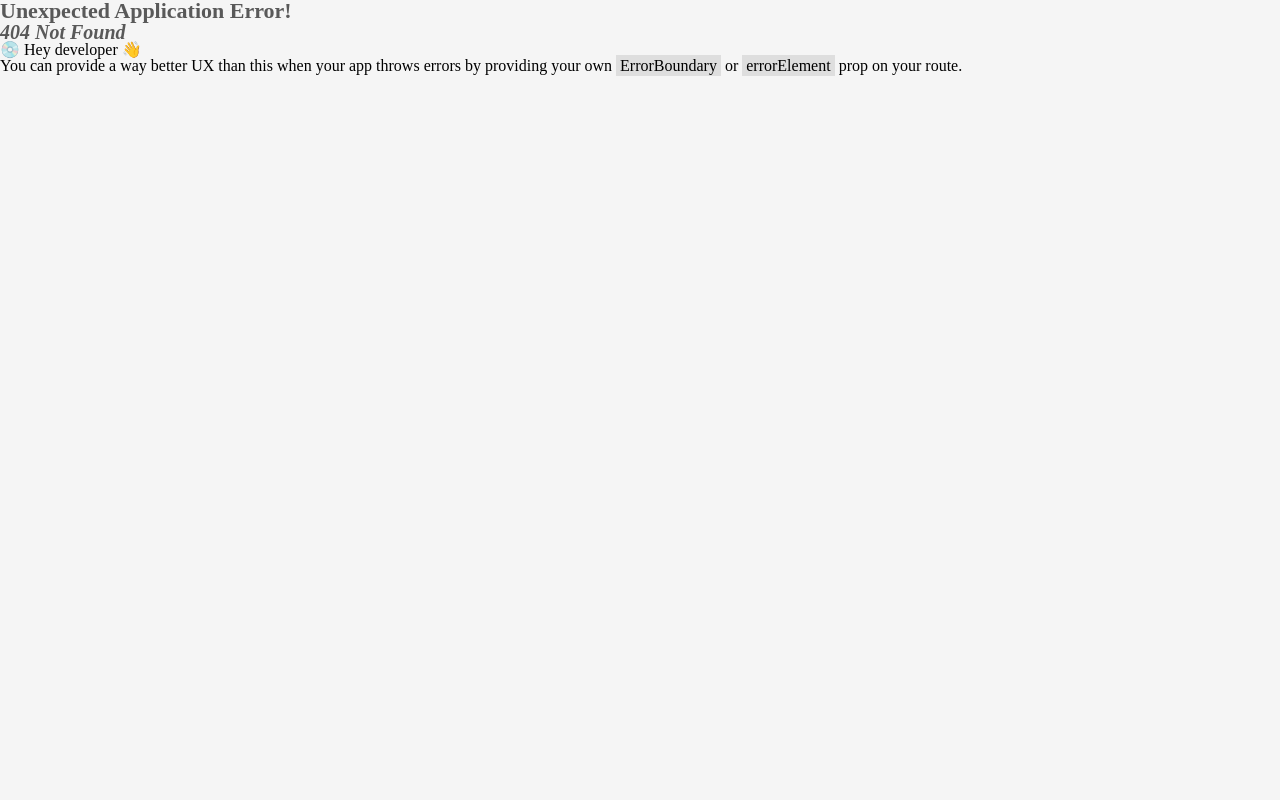
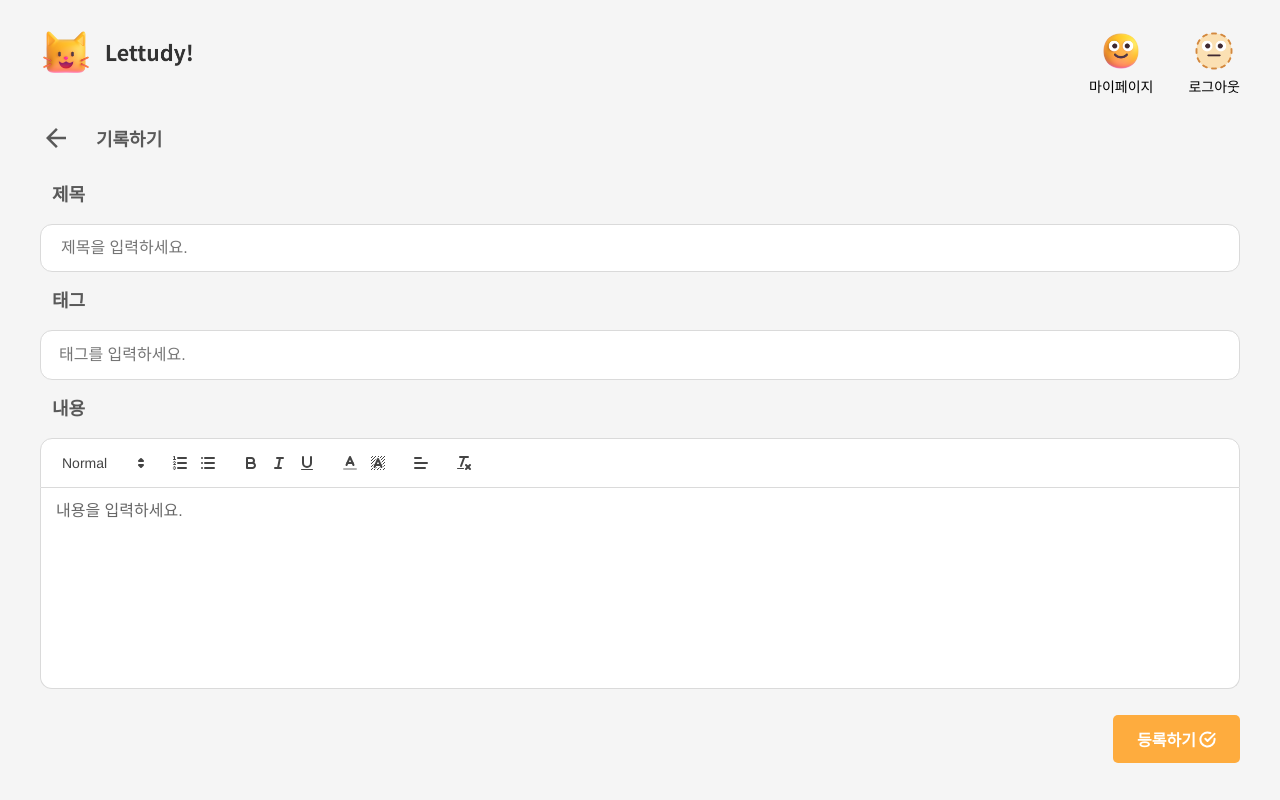
Before and after one commit to IIIIIFive/Lettudy_Client, a React (Vite) app: page /create-note in a window 1280 px wide. Before the commit this address had no page. Built offline with nearby package versions, Linux system fonts and the light colour scheme; a web font is replaced by a local one.

Commit message:
[Feat/#29] 기록하기 페이지 구현

```diff
--- a/package.json
+++ b/package.json
@@ -17,10 +17,12 @@
     "react-calendar": "^5.0.0",
     "react-dom": "^18.3.1",
     "react-hook-form": "^7.52.2",
+    "react-quill": "^2.0.0",
     "react-router-dom": "^6.25.1",
     "styled-components": "^6.1.12",
     "styled-reset": "^4.5.2",
-    "vite-plugin-favicon": "^1.0.8"
+    "vite-plugin-favicon": "^1.0.8",
+    "zustand": "^4.5.4"
   },
   "devDependencies": {
     "@types/react": "^18.3.3",
--- a/src/App.tsx
+++ b/src/App.tsx
@@ -11,6 +11,7 @@ import StudyRoom from './pages/StudyRoom';
 import MyPage from './pages/MyPage';
 import LinkManager from './pages/LinkManager';
 import Modals from './components/common/modals/Modals';
+import CreateNote from './pages/CreateNote';
 
 const router = createBrowserRouter([
   {
@@ -51,6 +52,10 @@ const router = createBrowserRouter([
         path: '/room/links',
         element: <LinkManager />,
       },
+      {
+        path: 'create-note',
+        element: <CreateNote />,
+      },
     ],
   },
 ]);
--- /dev/null
+++ b/src/components/note/RegisterButton.tsx
@@ -0,0 +1,39 @@
+import styled from 'styled-components';
+
+interface RegisterButtonProps {
+  onClick: () => void;
+  text: string;
+}
+
+function RegisterButton({ onClick, text }: RegisterButtonProps) {
+  return (
+    <RegisterButtonStyle onClick={onClick}>
+      {text}
+      <img src='/assets/icon/register-icon.svg' alt='register' width={17} />
+    </RegisterButtonStyle>
+  );
+}
+
+export default RegisterButton;
+
+const RegisterButtonStyle = styled.button`
+  padding: 12px 24px;
+  background-color: ${({ theme }) => theme.color_key};
+  color: ${({ theme }) => theme.color_bgWhite};
+  border: none;
+  border-radius: 5px;
+  font-size: ${({ theme }) => theme.fontSize_sm};
+  font-weight: bold;
+  cursor: pointer;
+  display: inline-flex;
+  align-items: center;
+
+  &:hover {
+    box-shadow: 0px 4px 4px rgba(0, 0, 0, 0.25);
+  }
+
+  img {
+    margin-left: 3px;
+    top: 2px;
+  }
+`;
--- /dev/null
+++ b/src/components/note/TagInput.tsx
@@ -0,0 +1,87 @@
+import styled from 'styled-components';
+
+interface TagInputProps {
+  tags: string;
+  tagList: string[];
+  inputRef: React.RefObject<HTMLInputElement>;
+  onTagChange: (event: React.ChangeEvent<HTMLInputElement>) => void;
+  onTagKeyDown: (event: React.KeyboardEvent<HTMLInputElement>) => void;
+  onTagFocus: () => void;
+  onTagRemove: (index: number) => void;
+}
+
+function TagInput({
+  tags,
+  tagList,
+  inputRef,
+  onTagChange,
+  onTagKeyDown,
+  onTagFocus,
+  onTagRemove,
+}: TagInputProps) {
+  return (
+    <TagInputStyle>
+      {tagList.map((tag, index) => (
+        <div className='tag' key={index}>
+          {tag}
+          <img
+            className='close'
+            src='/assets/icon/close-icon.svg'
+            alt='close'
+            width={7}
+            onClick={() => onTagRemove(index)}
+          />
+        </div>
+      ))}
+      <input
+        className='tag-input'
+        type='text'
+        placeholder='태그를 입력하세요.'
+        value={tags}
+        onChange={onTagChange}
+        onFocus={onTagFocus}
+        onKeyDown={onTagKeyDown}
+        ref={inputRef}
+      />
+    </TagInputStyle>
+  );
+}
+
+const TagInputStyle = styled.div`
+  display: flex;
+  flex-wrap: wrap;
+  align-items: center;
+  border: 1px solid ${({ theme }) => theme.color_borderGray};
+  border-radius: 12px;
+  padding: 4px 6px;
+  min-height: 50px;
+  background-color: ${({ theme }) => theme.color_bgWhite};
+
+  .tag {
+    display: flex;
+    align-items: center;
+    background-color: #dde4f5;
+    color: #3673e8;
+    padding: 8px 14px;
+    border-radius: 8px;
+    font-size: ${({ theme }) => theme.fontSize_xs};
+    font-weight: bold;
+    margin: 3px;
+
+    .close {
+      margin-left: 10px;
+      cursor: pointer;
+    }
+  }
+
+  .tag-input {
+    flex: 1;
+    border: none;
+    outline: none;
+    font-size: ${({ theme }) => theme.fontSize_sm};
+    padding: 6px 12px;
+    min-width: 120px;
+  }
+`;
+
+export default TagInput;
--- /dev/null
+++ b/src/components/note/Toast.tsx
@@ -0,0 +1,50 @@
+import React, { ForwardedRef } from 'react';
+import styled from 'styled-components';
+
+interface ToastProps {
+  onClose: () => void;
+}
+
+function Toast({ onClose }: ToastProps, ref: ForwardedRef<HTMLDivElement>) {
+  return (
+    <ToastStyle ref={ref}>
+      <span>
+        원하는 태그를 입력하고 엔터를 이용하여 태그를 등록할 수 있습니다.
+      </span>
+      <img
+        className='close'
+        src='/assets/icon/close-icon.svg'
+        alt='close'
+        width={9}
+        onClick={onClose}
+      />
+    </ToastStyle>
+  );
+}
+
+const ForwardedToast = React.forwardRef(Toast);
+
+const ToastStyle = styled.div`
+  margin-top: 8px;
+  position: absolute;
+  top: 100%;
+  left: 5px;
+  background-color: ${({ theme }) => theme.color_bgWhite};
+  color: ${({ theme }) => theme.color_textKey};
+  padding: 12px 18px;
+  border: 1px solid ${({ theme }) => theme.color_borderGray};
+  box-shadow: 0px 4px 10px rgba(0, 0, 0, 0.25);
+  border-radius: 3px;
+  font-size: ${({ theme }) => theme.fontSize_xs};
+  white-space: nowrap;
+  display: flex;
+  align-items: center;
+  z-index: 1;
+
+  .close {
+    cursor: pointer;
+    margin-left: 10px;
+  }
+`;
+
+export default ForwardedToast;
--- /dev/null
+++ b/src/pages/CreateNote.tsx
@@ -0,0 +1,203 @@
+import { useState, useRef, useEffect } from 'react';
+import ReactQuill from 'react-quill';
+import 'react-quill/dist/quill.snow.css';
+import BackButton from '@/components/common/BackButton';
+import RegisterButton from '@/components/note/RegisterButton';
+import TagInput from '@/components/note/TagInput';
+import Toast from '@/components/note/Toast';
+import styled from 'styled-components';
+
+interface CreateNoteProps {
+  onSubmit?: (data: { title: string; tags: string[]; content: string }) => void;
+}
+
+function CreateNote({ onSubmit }: CreateNoteProps) {
+  const [title, setTitle] = useState<string>('');
+  const [tags, setTags] = useState<string>('');
+  const [tagList, setTagList] = useState<string[]>([]);
+  const [content, setContent] = useState<string>('');
+  const [showToast, setShowToast] = useState<boolean>(false);
+  const toastRef = useRef<HTMLDivElement>(null);
+  const inputRef = useRef<HTMLInputElement>(null);
+
+  useEffect(() => {
+    const handleClickOutside = (event: MouseEvent) => {
+      if (
+        toastRef.current &&
+        !toastRef.current.contains(event.target as Node) &&
+        inputRef.current &&
+        !inputRef.current.contains(event.target as Node)
+      ) {
+        setShowToast(false);
+      }
+    };
+    document.addEventListener('mousedown', handleClickOutside);
+    return () => document.removeEventListener('mousedown', handleClickOutside);
+  }, []);
+
+  const handleSubmit = (event: React.FormEvent) => {
+    event.preventDefault();
+    if (onSubmit) {
+      onSubmit({ title, tags: tagList, content });
+    }
+    setTitle('');
+    setTags('');
+    setTagList([]);
+    setContent('');
+  };
+
+  const handleTagChange = (event: React.ChangeEvent<HTMLInputElement>) => {
+    setTags(event.target.value);
+  };
+
+  const handleTagKeyDown = (event: React.KeyboardEvent<HTMLInputElement>) => {
+    if (event.key === 'Enter' && tags.trim() !== '') {
+      event.preventDefault();
+      setTagList([...tagList, tags.trim()]);
+      setTags('');
+    }
+  };
+
+  const handleTagFocus = () => {
+    setShowToast(true);
+  };
+
+  const handleToastClose = () => {
+    setShowToast(false);
+  };
+
+  const handleTagRemove = (index: number) => {
+    setTagList(tagList.filter((_, i) => i !== index));
+  };
+
+  const modules = {
+    toolbar: [
+      [{ header: [1, 2, 3, false] }],
+      [{ list: 'ordered' }, { list: 'bullet' }],
+      ['bold', 'italic', 'underline'],
+      [{ color: [] }, { background: [] }],
+      [{ align: [] }],
+      ['clean'],
+    ],
+  };
+
+  return (
+    <CreateNoteStyle>
+      <BackButton text='기록하기' />
+      <form className='form' onSubmit={handleSubmit}>
+        <div className='form-group'>
+          <h4>제목</h4>
+          <input
+            className='input'
+            type='text'
+            placeholder='제목을 입력하세요.'
+            value={title}
+            onChange={(e) => setTitle(e.target.value)}
+          />
+        </div>
+        <div className='form-group'>
+          <h4>태그</h4>
+          <TagInput
+            tags={tags}
+            tagList={tagList}
+            inputRef={inputRef}
+            onTagChange={handleTagChange}
+            onTagKeyDown={handleTagKeyDown}
+            onTagFocus={handleTagFocus}
+            onTagRemove={handleTagRemove}
+          />
+          {showToast && <Toast ref={toastRef} onClose={handleToastClose} />}
+        </div>
+        <div className='form-group'>
+          <h4>내용</h4>
+          <ReactQuill
+            value={content}
+            placeholder='내용을 입력하세요.'
+            onChange={setContent}
+            theme='snow'
+            className='quill-editor'
+            modules={modules}
+          />
+        </div>
+        <div className='register'>
+          <RegisterButton
+            onClick={() => alert('개발중입니다.')}
+            text='등록하기'
+          />
+        </div>
+      </form>
+    </CreateNoteStyle>
+  );
+}
+
+const CreateNoteStyle = styled.div`
+  margin: 0 auto;
+  padding: 24px 0;
+  position: relative;
+
+  .form {
+    display: flex;
+    flex-direction: column;
+    margin-top: 24px;
+  }
+
+  .form-group {
+    margin: 10px 0;
+    position: relative;
+    display: flex;
+    flex-direction: column;
+  }
+
+  .form-group h4 {
+    margin-bottom: 20px;
+    margin-left: 12px;
+  }
+
+  .input {
+    padding: 14px 20px;
+    border-radius: 12px;
+    border: 1px solid ${({ theme }) => theme.color_borderGray};
+    font-size: ${({ theme }) => theme.fontSize_sm};
+    outline: none;
+    width: 100%;
+  }
+
+  .ql-container,
+  .ql-toolbar {
+    border: 1px solid ${({ theme }) => theme.color_borderGray};
+    background-color: ${({ theme }) => theme.color_bgWhite};
+    border-radius: 12px;
+  }
+
+  .ql-container {
+    border-radius: 0 0 12px 12px;
+    overflow: hidden;
+  }
+
+  .ql-toolbar {
+    border-radius: 12px 12px 0 0;
+    padding: 12px;
+  }
+
+  .ql-editor {
+    min-height: 200px;
+    strong {
+      font-weight: bold;
+    }
+    em {
+      font-style: italic;
+    }
+  }
+
+  .ql-blank::before {
+    font-size: ${({ theme }) => theme.fontSize_sm};
+    font-style: normal;
+  }
+
+  .register {
+    margin-top: 16px;
+    display: flex;
+    justify-content: flex-end;
+  }
+`;
+export default CreateNote;
```
Also changed, not shown: public/assets/icon/register-icon.svg (added), 1 other file (tests, documents, lock files or other folders).
